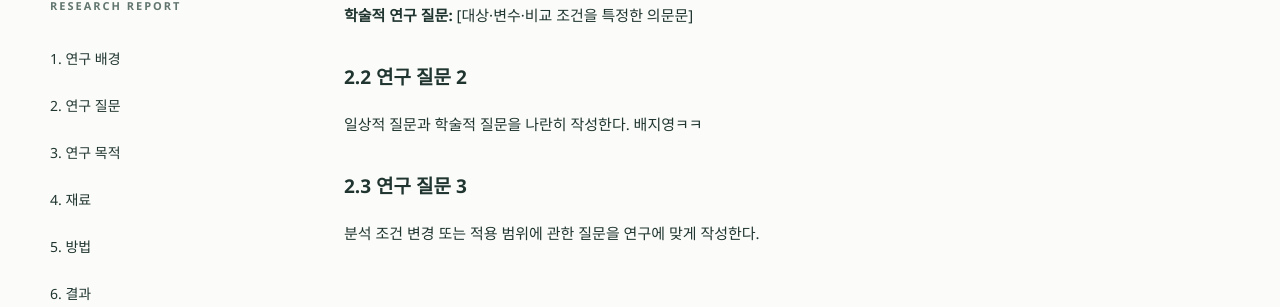
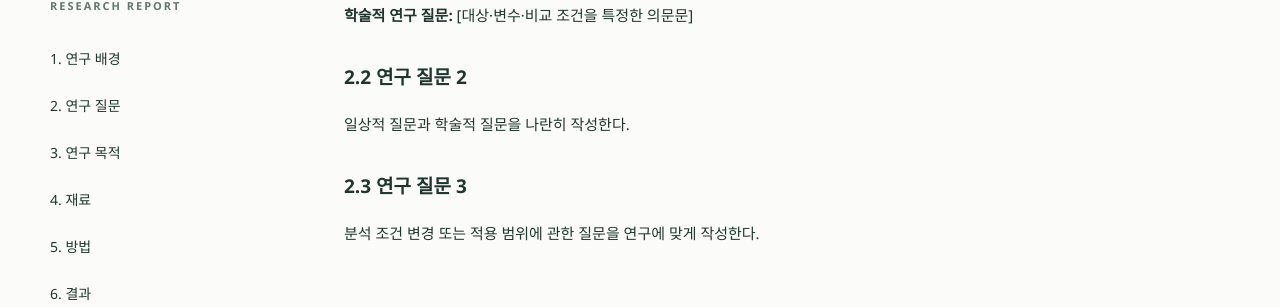
Before and after one commit to chasooin/class2026_02_surveying2_team5, a Jekyll site: the page built from docs/report-template.md, in a window 1280 px wide and 900 px high, scrolled down 1898 px. Shown: the part 146-453 px from the top of the window. Built offline with Jekyll 4.4.1, drawn with Linux system fonts in a browser that asks for light colours.

Commit message:
Fix formatting in report-template.md

```diff
--- a/docs/report-template.md
+++ b/docs/report-template.md
@@ -25,7 +25,7 @@ badge: "빈 학술 보고서 틀"
 **학술적 연구 질문:** [대상·변수·비교 조건을 특정한 의문문]
 
 ### 2.2 연구 질문 2
-일상적 질문과 학술적 질문을 나란히 작성한다. 배지영ㅋㅋ
+일상적 질문과 학술적 질문을 나란히 작성한다.
 
 ### 2.3 연구 질문 3
 분석 조건 변경 또는 적용 범위에 관한 질문을 연구에 맞게 작성한다.
```
